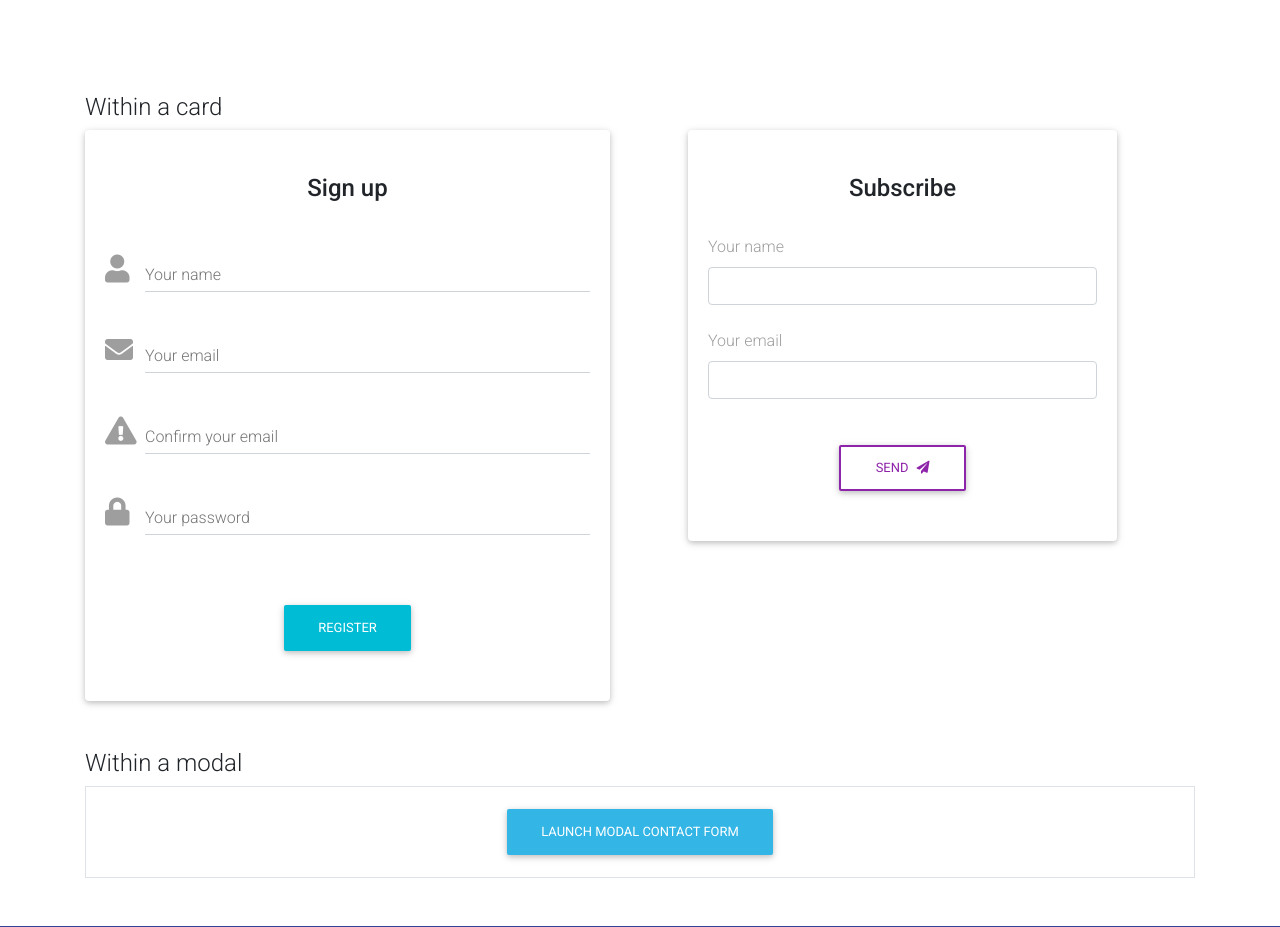
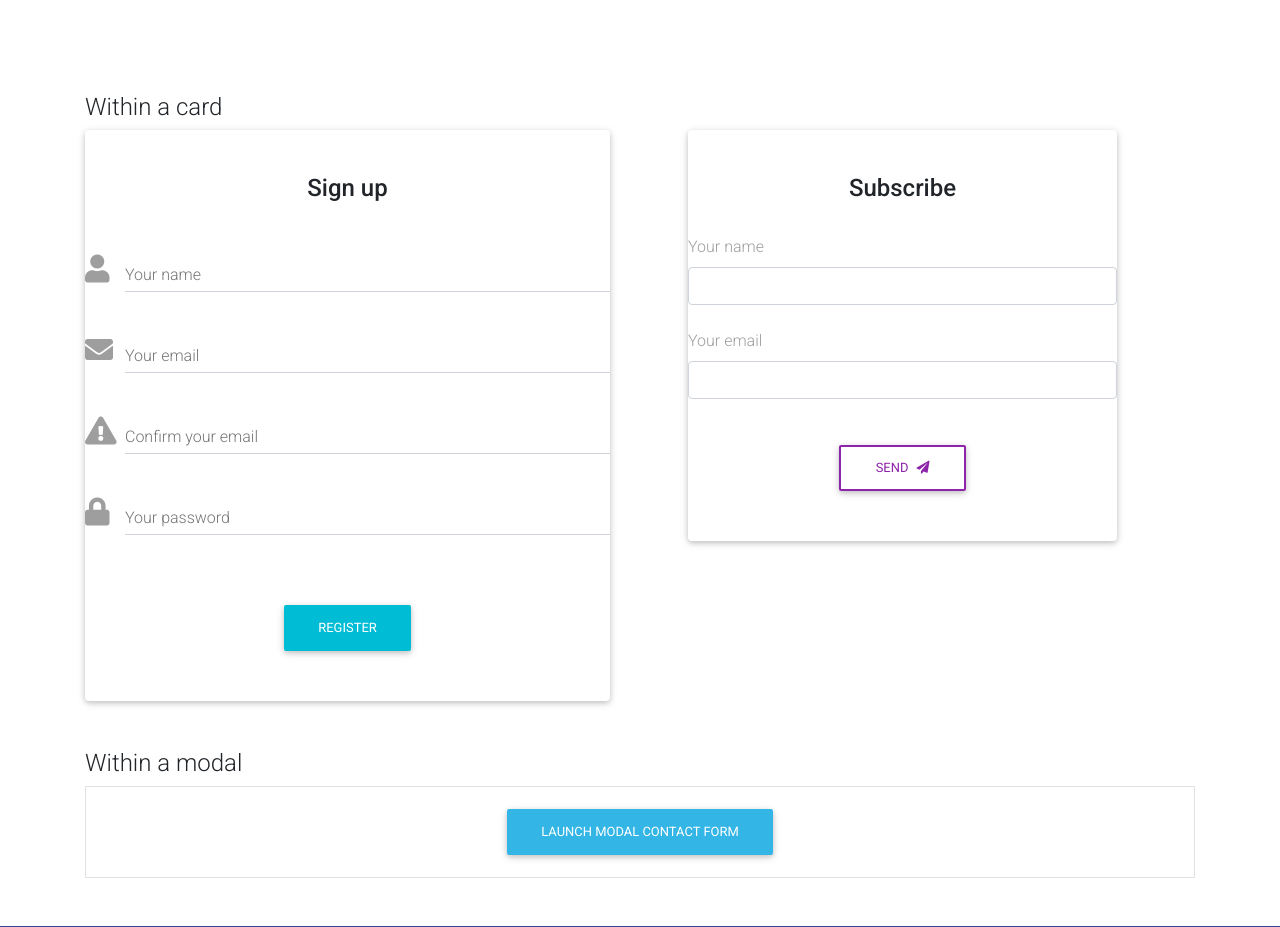
Before and after one commit to freedom-eng/web-system-react, a React (Create React App) app: page /forms/forms in a window 1280 px wide. Shown: the part 2380-3307 px from the top of the page. Built offline with nearby package versions, Linux system fonts and the light colour scheme.

Commit message:
melhoria nas margens

```diff
--- /dev/null
+++ b/src/components/bomba/Bomba.css
@@ -0,0 +1,7 @@
+.div{
+  margin: 0px;
+}
+.card-body{
+  padding-left: 0%;
+  padding-right: 0%;
+}
--- a/src/components/bomba/Bomba.js
+++ b/src/components/bomba/Bomba.js
@@ -23,6 +23,7 @@ import {
   MDBSimpleChart,
   MDBListGroupItem,
 } from 'mdbreact';
+import './Bomba.css'
 
 class Bomba extends React.Component {
   scrollToTop = () => window.scrollTo(0, 0);
@@ -39,7 +40,7 @@ class Bomba extends React.Component {
       <>
         <div className='mt-3 mb-5'>
           <MDBContainer>
-            <MDBRow>
+            <MDBRow >
               <MDBCol md='12' className='mt-4'>
                 <MDBRow id='categories'>
 
@@ -48,9 +49,6 @@ class Bomba extends React.Component {
                       <MDBCol md='4'>
                         <MDBAnimation reveal type='fadeInLeft'>
                           <MDBCard cascade className='my-3 grey lighten-4'>
-
-
-
 
 
                             <MDBCardHeader color='success-color lighten-1'>{bomba.nome}</MDBCardHeader>
```
